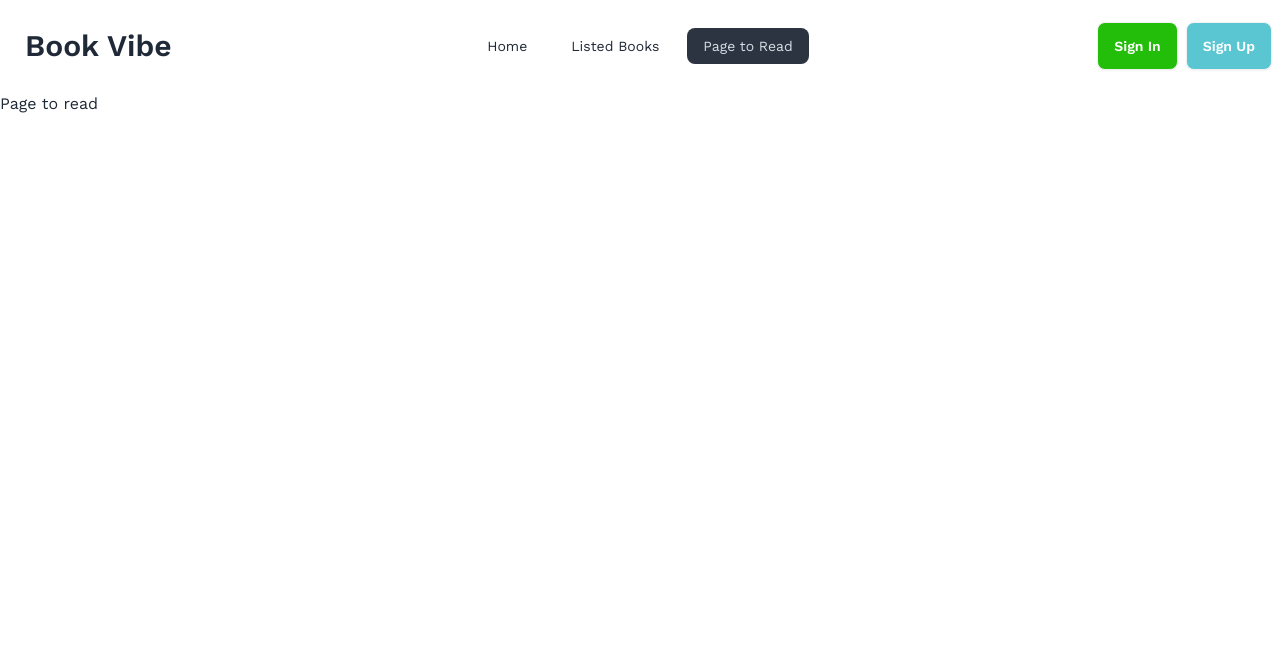
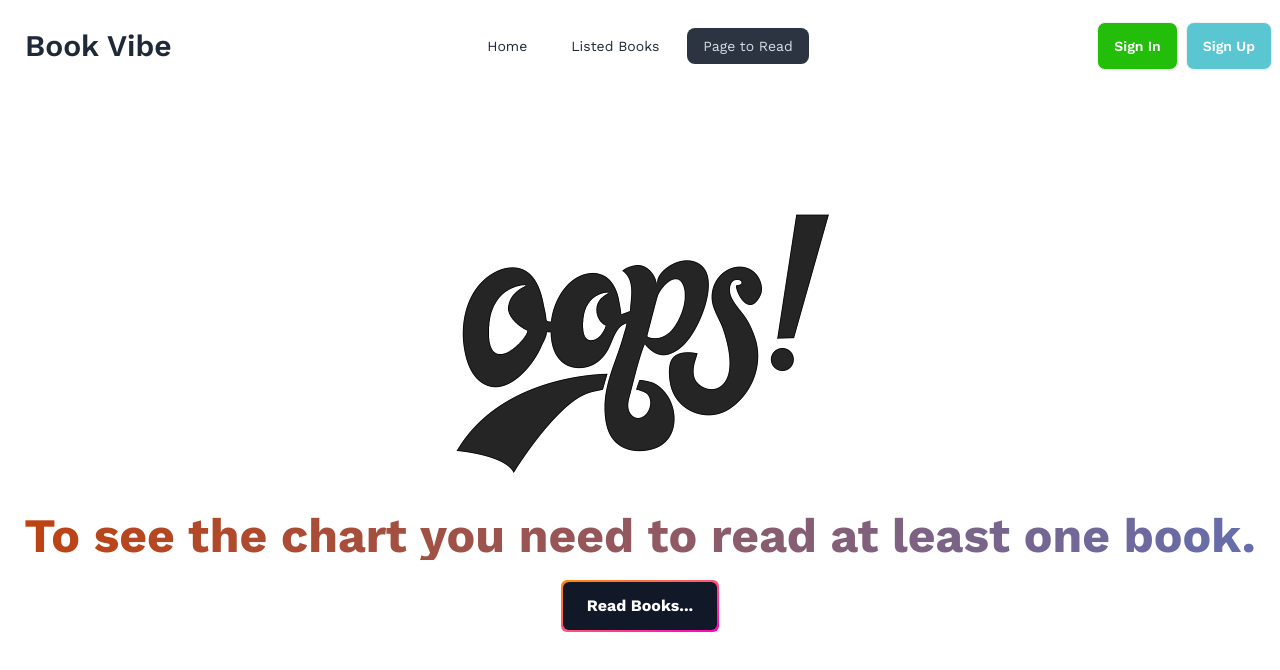
Before and after one commit to rakibgithub21/Book_vive, a React (Vite) app: page /pagestoread in a window 1280 px wide. Shown: the top 670 px of the page. Built offline with nearby package versions, Linux system fonts and the light colour scheme.

Commit message:
add chart

```diff
--- a/package.json
+++ b/package.json
@@ -19,6 +19,7 @@
     "react-router-dom": "^6.22.3",
     "react-tabs": "^6.0.2",
     "react-toastify": "^10.0.5",
+    "recharts": "^2.12.3",
     "sort-by": "^1.2.0"
   },
   "devDependencies": {
--- /dev/null
+++ b/src/Pages/EmptyBar.jsx
@@ -0,0 +1,26 @@
+
+import { Link } from 'react-router-dom';
+import oopsImage from '../assets/Img/oops.jpg'
+const EmptyBar = () => {
+    return (
+
+        <div className='flex flex-col justify-center items-center h-[80vh] text-center space-y-5 font-bold'>
+
+            <img src={oopsImage} alt="" />
+            <p className='text-5xl font-bold bg-gradient-to-r from-orange-700 via-blue-500 to-green-400 text-transparent bg-clip-text animate-gradient bg-300%'> To see the chart you need to read at least one book.</p>
+
+            <Link to='/' className="relative p-0.5 inline-flex items-center justify-center font-bold overflow-hidden group rounded-md">
+                <span className="w-full h-full bg-gradient-to-br from-[#ff8a05] via-[#ff5478] to-[#ff00c6] group-hover:from-[#ff00c6] group-hover:via-[#ff5478] group-hover:to-[#ff8a05] absolute"></span>
+                <span className="relative px-6 py-3 transition-all ease-out bg-gray-900 rounded-md group-hover:bg-opacity-0 duration-400">
+                    <span className="relative text-white">Read Books...</span>
+                </span>
+            </Link>
+        </div>
+
+
+
+
+    );
+};
+
+export default EmptyBar;
--- a/src/Pages/PagesToRead.jsx
+++ b/src/Pages/PagesToRead.jsx
@@ -1,9 +1,54 @@
+import { useEffect, useState } from "react";
+import { BarChart, Bar, Cell, XAxis, YAxis, CartesianGrid } from 'recharts';
+import EmptyBar from "./EmptyBar";
+const colors = ['#0088FE', '#00C49F', '#FFBB28', '#FF8042', 'red', 'pink'];
+const getPath = (x, y, width, height) => {
+    return `M${x},${y + height}C${x + width / 3},${y + height} ${x + width / 2},${y + height / 3}
+  ${x + width / 2}, ${y}
+  C${x + width / 2},${y + height / 3} ${x + (2 * width) / 3},${y + height} ${x + width}, ${y + height}
+  Z`;
+};
+
+const TriangleBar = (props) => {
+    const { fill, x, y, width, height } = props;
+
+    return <path d={getPath(x, y, width, height)} stroke="none" fill={fill} />;
+};
 
 
 const PagesToRead = () => {
+    const [readLs, setReadLs] = useState([]);
+
+    useEffect(() => {
+        const saveData = JSON.parse(localStorage.getItem('readList')) || [];
+        // console.log(saveData);
+        setReadLs(saveData)
+    }, [])
+    console.log(readLs);
     return (
         <div>
-            <p>Page to read</p>
+            {
+                readLs.length === 0 ? <EmptyBar></EmptyBar> : <BarChart
+                    width={1000}
+                    height={700}
+                    data={readLs}
+                    margin={{
+                        top: 20,
+                        right: 30,
+                        left: 20,
+                        bottom: 5,
+                    }}
+                >
+                    <CartesianGrid strokeDasharray="3 3" />
+                    <XAxis dataKey="bookName" />
+                    <YAxis />
+                    <Bar dataKey="totalPages" fill="#8884d8" shape={<TriangleBar />} label={{ position: 'top' }}>
+                        {readLs.map((entry, index) => (
+                            <Cell key={`cell-${index}`} fill={colors[index % 20]} />
+                        ))}
+                    </Bar>
+                </BarChart>
+            }
         </div>
     );
 };
--- a/tailwind.config.js
+++ b/tailwind.config.js
@@ -5,7 +5,21 @@ export default {
     "./src/**/*.{js,ts,jsx,tsx}",
   ],
   theme: {
-    extend: {},
+    extend: {
+      keyframes: {
+        animatedgradient: {
+          '0%': { backgroundPosition: '0% 50%' },
+          '50%': { backgroundPosition: '100% 50%' },
+          '100%': { backgroundPosition: '0% 50%' },
+        },
+      },
+      backgroundSize: {
+        '300%': '300%',
+      },
+      animation: {
+        gradient: 'animatedgradient 6s ease infinite alternate',
+      },
+    },
   },
   plugins: [require("daisyui")],
 }
```
Also changed, not shown: src/Pages/ListedBooks.jsx (line endings or trailing spaces), src/assets/Img/oops.jpg (added), src/index.css (line endings or trailing spaces), 1 other file (tests, documents, lock files or other folders).
